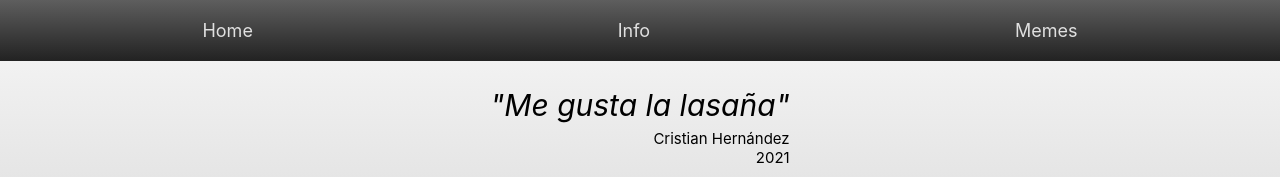
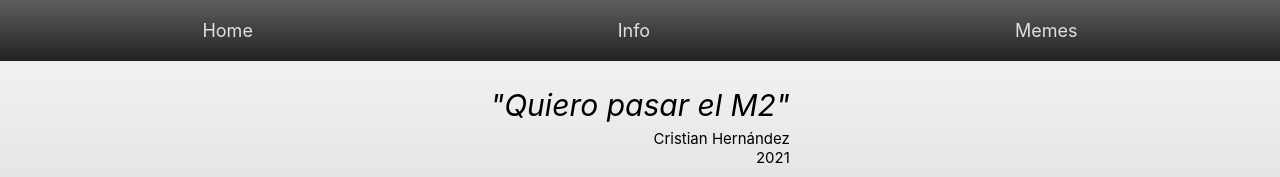
Before and after one commit to cristian-hr/prueba1react, a React (Create React App) app: page /info in a window 1280 px wide. Shown: the top 177 px of the page. Built offline with nearby package versions, Linux system fonts and the light colour scheme.

Commit message:
cambio en info

```diff
--- a/src/components/Info.js
+++ b/src/components/Info.js
@@ -3,7 +3,7 @@ import "./Info.css"
 export default function Info() {
     return (
         <div className="info">
-            <span >"Me gusta la lasaña"</span>
+            <span >"Quiero pasar el M2"</span>
             <div className="info2">
             <div>Cristian Hernández</div>
             <div>2021</div>
```
